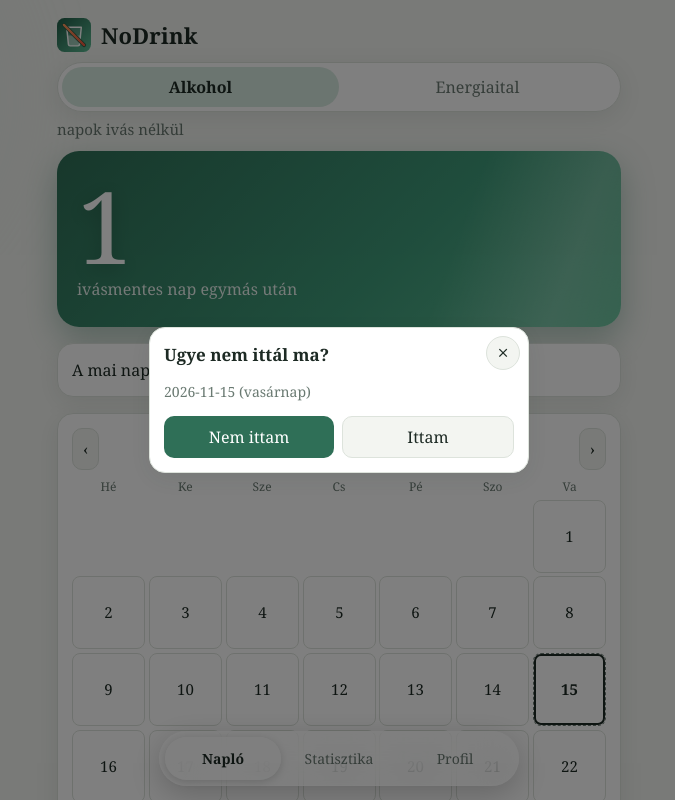
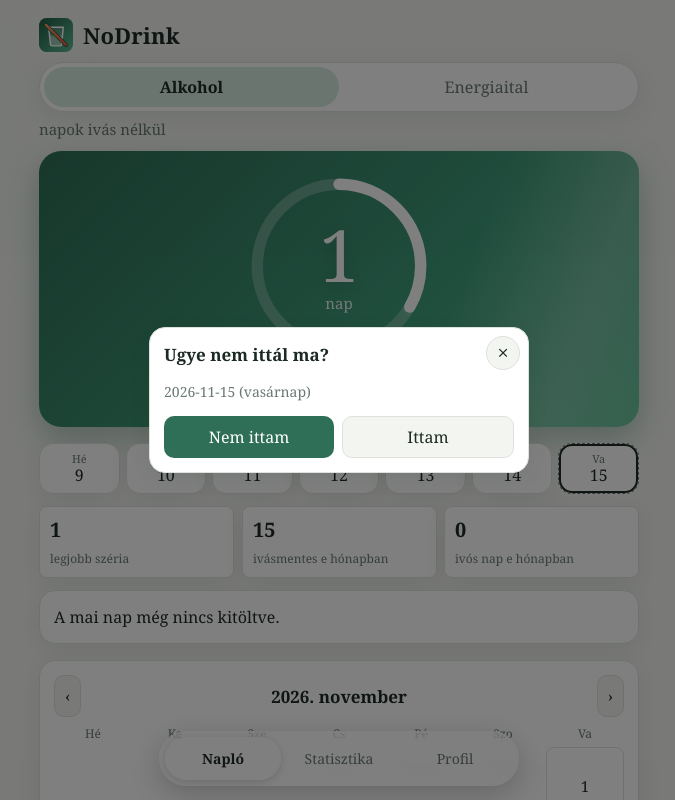
Before and after one commit to TottosZoltan/NoDrink, a plain HTML site: page index.html in a window 1280 px wide. Shown: the top 800 px of the page, without its empty margins (301-976 px from the left). Drawn offline with Linux system fonts and the light colour scheme.

Commit message:
Add files via upload

```diff
--- a/index.html
+++ b/index.html
@@ -2,7 +2,7 @@
 <html lang="hu">
 <head>
 <meta charset="utf-8">
-<meta name="viewport" content="width=device-width, initial-scale=1, viewport-fit=cover">
+<meta name="viewport" content="width=device-width, initial-scale=1, maximum-scale=1, user-scalable=no, viewport-fit=cover">
 <title>NoDrink</title>
 <meta name="application-name" content="NoDrink">
 <meta name="apple-mobile-web-app-title" content="NoDrink">
@@ -158,11 +158,35 @@ body[data-m=ene]{--ok:#3a6fb0;--okbg:#d9e6f6;--hg:linear-gradient(135deg,#2f5f9f
 @keyframes shake{25%{transform:translateX(-10px)}75%{transform:translateX(10px)}}
 .keys{display:grid;grid-template-columns:repeat(3,1fr);gap:10px}
 .keys button{width:100%;padding:14px 0;font-size:20px}
+html,body{height:100%}
+body{position:fixed;inset:0;width:100%;margin:0;padding:0;max-width:none;overflow:hidden;overscroll-behavior:none;-webkit-text-size-adjust:100%}
+*{touch-action:pan-x pan-y;-webkit-tap-highlight-color:transparent}
+#app{position:absolute;inset:0;overflow-y:auto;overflow-x:hidden;-webkit-overflow-scrolling:touch;overscroll-behavior:none;padding:calc(18px + env(safe-area-inset-top,0px)) 18px calc(120px + env(safe-area-inset-bottom,0px))}
+.wrap{max-width:600px;margin:0 auto}
+.dock,.dock *{touch-action:none}
+.dock{user-select:none;-webkit-user-select:none;-webkit-touch-callout:none}
+.hero{text-align:center;padding:20px 16px 14px}
+.ringw{position:relative;width:190px;height:190px;margin:0 auto 6px}
+.ring{width:100%;height:100%;transform:rotate(-90deg)}
+.rb{fill:none;stroke:rgba(255,255,255,.25);stroke-width:12}
+.rf{fill:none;stroke:#fff;stroke-width:12;stroke-linecap:round;stroke-dasharray:540.35;stroke-dashoffset:540.35;transition:stroke-dashoffset 1.2s cubic-bezier(.2,.8,.2,1)}
+.rc{position:absolute;inset:0;display:flex;flex-direction:column;align-items:center;justify-content:center}
+.hero .big,.hero .big.zero{font-size:72px}
+.rc .sub{margin:0;font-size:15px}
+.week{display:flex;gap:6px;margin-bottom:12px}
+.week button{flex:1;display:flex;flex-direction:column;align-items:center;padding:8px 0;border-radius:14px;background:var(--card);border:1px solid var(--line);font-size:16px;line-height:1.25;box-shadow:var(--sh)}
+.week small{font-size:11px;color:var(--mute)}
+.week .ok{background:var(--okbg);border-color:var(--ok)}
+.week .bad{background:var(--badbg);border-color:var(--bad)}
+.week .todo{border-style:dashed;border-color:var(--mute)}
+.week .today{box-shadow:0 0 0 2px var(--ink) inset}
+#chips div{box-shadow:var(--sh);background:var(--card);border:1px solid var(--line)}
 </style>
 </head>
 <body>
 <div class="bg"><i></i><i></i></div>
 <div class="toast" id="toast" role="status"></div>
+<main id="app"><div class="wrap">
 <div class="brand">
   <svg viewBox="0 0 512 512" width="34" height="34" aria-hidden="true"><defs><linearGradient id="lg" x1="0" y1="0" x2="1" y2="1"><stop offset="0" stop-color="#1f5a45"/><stop offset="1" stop-color="#5fbf97"/></linearGradient><linearGradient id="ls" x1="0" y1="0" x2="1" y2="1"><stop offset="0" stop-color="#ff9a5c"/><stop offset="1" stop-color="#ef5a3c"/></linearGradient></defs><rect width="512" height="512" rx="112" fill="url(#lg)"/><path d="M158 262H354L338 398Q336 416 318 416H194Q176 416 174 398Z" fill="#fff" opacity=".4"/><path d="M146 140H366L340 398Q338 420 316 420H196Q174 420 172 398Z" fill="#fff" fill-opacity=".12" stroke="#fff" stroke-width="22" stroke-linejoin="round"/><line x1="104" y1="104" x2="408" y2="408" stroke="#1f5a45" stroke-width="58" stroke-linecap="round"/><line x1="104" y1="104" x2="408" y2="408" stroke="url(#ls)" stroke-width="36" stroke-linecap="round"/></svg>
   <b>NoDrink</b>
@@ -173,10 +197,13 @@ body[data-m=ene]{--ok:#3a6fb0;--okbg:#d9e6f6;--hg:linear-gradient(135deg,#2f5f9f
 <!-- NAPLÓ -->
 <section id="p-home">
   <div class="hero" id="hero">
-    <div class="big" id="big">0</div>
-    <p class="sub" id="sub"></p>
+    <div class="ringw"><svg viewBox="0 0 200 200" class="ring" aria-hidden="true"><circle class="rb" cx="100" cy="100" r="86"/><circle class="rf" id="rf" cx="100" cy="100" r="86"/></svg>
+      <div class="rc"><div class="big" id="big">0</div><p class="sub" id="sub">nap</p></div></div>
+    <p class="mute" id="since" style="margin:0 0 4px"></p>
     <div id="goal"></div>
   </div>
+  <div class="week" id="week"></div>
+  <div class="grid" id="chips"></div>
   <div class="card" id="warn"></div>
   <div class="card">
     <div class="nav">
@@ -198,6 +225,8 @@ body[data-m=ene]{--ok:#3a6fb0;--okbg:#d9e6f6;--hg:linear-gradient(135deg,#2f5f9f
             <select id="unit"><option value="">Válassz…</option><option value="shot">Shot (4 cl)</option><option value="pohar">Pohár (500 ml)</option></select></div>
           <div><label for="qty">Mennyi? (darab)</label><input id="qty" type="text" inputmode="decimal" placeholder="pl. 3 vagy 200" autocomplete="off"></div>
         </div>
+        <label for="dcost">Mennyibe került? (Ft)</label>
+        <input id="dcost" type="text" inputmode="numeric" placeholder="pl. 1800" autocomplete="off">
         <label for="why">Miért?</label>
         <select id="why"></select>
         <input id="whyo" class="hidden" placeholder="Saját ok beírása" style="margin-top:8px" autocomplete="off">
@@ -254,6 +283,7 @@ body[data-m=ene]{--ok:#3a6fb0;--okbg:#d9e6f6;--hg:linear-gradient(135deg,#2f5f9f
   </div>
 </section>
 
+</div></main>
 <nav class="dock" aria-label="Fő navigáció">
   <div class="dock-in">
     <span class="ind" id="ind"></span>
@@ -388,9 +418,9 @@ function openPanel(d){
   $("what").value=e.what||"";
   $("unit").value=e.unit||"";
   $("qty").value=e.qty?String(e.qty).replace(".",","):"";
-  $("note").value=e.note||"";$("crave").value=typeof e.crave==="number"?String(e.crave):"";
+  $("note").value=e.note||"";$("crave").value=typeof e.crave==="number"?String(e.crave):"";$("dcost").value=e.cost?String(e.cost):"";
   setWhy(e.why||"");
-  ["what","unit","qty","why","whyo","note","crave","bn","bi","save","clear"].forEach(k=>$(k).disabled=!ed);
+  ["what","unit","qty","why","whyo","note","crave","dcost","bn","bi","save","clear"].forEach(k=>$(k).disabled=!ed);
   if(!ed)$("ptitle").textContent+=" – csak megtekintés";
   if(e.s==="i"&&!e.unit&&e.amount)$("ptitle").textContent+=" · korábbi mennyiség: "+e.amount;
   syncSeg();renderCal();
@@ -413,7 +443,7 @@ $("save").onclick=()=>{
     if(!$("what").value.trim()||!$("unit").value){alert("Add meg, mit ittál, és válaszd ki a mértékegységet.");return}
     if(!(q>0)||q>1000){alert("A mennyiség 0-nál nagyobb, legfeljebb 1000 lehet (pl. 3 vagy 2,5).");return}
     e.what=$("what").value.trim();e.unit=$("unit").value;e.qty=q;
-    const w=getWhy();if(w)e.why=w;
+    const w=getWhy();if(w)e.why=w;const cst=parseInt($("dcost").value.replace(/\D/g,""),10);if(cst>0)e.cost=cst;
   }
   if($("note").value.trim())e.note=$("note").value.trim();
   if($("crave").value!=="")e.crave=parseInt($("crave").value,10);
@@ -432,8 +462,8 @@ function renderTop(){
   $("h1").textContent=(store.name?store.name+" – ":"")+C().title;
   countTo($("big"),s);
   $("big").classList.toggle("zero",s===0);$("hero").classList.toggle("zero",s===0);
-  $("sub").textContent=s===0?"Ma ittál. Holnap új nap, új széria.":("ivásmentes nap egymás után"+(ld?" (utolsó ivás: "+ld+")":""));
-  $("goal").innerHTML=g?`<div class="mute">Cél: ${Math.min(s,g)} / ${g} nap</div><div class="prog"><div style="width:${Math.min(100,s/g*100)}%"></div></div>`:"";
+  $("sub").textContent="nap";$("since").textContent=s===0?"Ma ittál. Holnap új nap, új széria.":(ld?"Utolsó "+(store.mode==="alc"?"ivás":"energiaital")+": "+ld:"Szép munka!");
+  const tg=g||MS.find(m=>m>s)||MS[MS.length-1];$("rf").style.strokeDashoffset=540.35*(1-Math.min(1,s/tg));$("goal").innerHTML=`<div class="mute">${g?"Cél":"Következő jelvény"}: ${Math.min(s,tg)} / ${tg} nap</div>`;
   let miss=0;
   for(let d=monthStart()>data.start?monthStart():data.start;d<t;d=addD(d,1))if(!data.days[d])miss++;
   const w=$("warn");
@@ -442,7 +472,7 @@ function renderTop(){
     w.innerHTML=(!te?"A mai nap még nincs kitöltve. ":"")+(miss?`Az idei hónapban ${miss} korábbi nap nincs kitöltve (szaggatott keret a naptárban).`:"");
   }else w.classList.add("hidden");
   if(data.profile.cost)$("goal").innerHTML+=`<div class="mute">Megspórolt: ${(soberDays()*data.profile.cost).toLocaleString("hu-HU")} Ft</div>`;
-  celebrate();
+  renderWeek();renderChips();celebrate();
 }
 
 /* Statisztika */
@@ -485,6 +515,14 @@ function renderStats(){
   const wk=[],mon=addD(t,-((parse(t).getDay()+6)%7));
   for(let i=11;i>=0;i--){const ws=addD(mon,-7*i);let c=0,n=0;for(let k=0;k<7;k++){const d=addD(ws,k);if(d>t||d<firstDay())continue;n++;if(!(data.days[d]&&data.days[d].s==="i"))c++}wk.push([ws,c,n])}
   const chart=`<svg viewBox="0 0 300 110" width="100%" role="img" aria-label="Heti ivásmentes napok">`+wk.map((w,i)=>{const h=w[2]?w[1]/7*80:0;return `<rect class="cb" style="animation-delay:${i*40}ms" x="${i*25+4}" y="${90-h}" width="17" height="${Math.max(h,2)}" rx="4" fill="var(--ok)"/><text x="${i*25+12.5}" y="104" font-size="8" text-anchor="middle" fill="var(--mute)">${w[0].slice(5)}</text>`}).join("")+`</svg>`;
+  const cur=t.slice(0,7),pk=addD(cur+"-01",-1).slice(0,7);let rk=pk;
+  if(cmpMode==="drink"){const ks=[...new Set(Object.keys(data.days).filter(d=>data.days[d].s==="i").map(d=>d.slice(0,7)))].filter(k=>k<cur).sort();rk=ks.length?ks[ks.length-1]:null}
+  const A=monthStat(cur),B=rk?monthStat(rk):null,dif=B?B.sp-A.sp:0;
+  let allSp=0;for(const d in data.days)allSp+=data.days[d].cost||0;
+  const cmpH=`<h2 style="margin-top:14px">Költés-összehasonlítás</h2>
+  <select id="cmp"><option value="prev" ${cmpMode==="prev"?"selected":""}>Előző hónaphoz képest</option><option value="drink" ${cmpMode==="drink"?"selected":""}>Utolsó ivós hónaphoz képest</option></select>
+  ${B&&B.n?`<div class="grid" style="margin-top:10px"><div><b>${ft(A.sp)}</b><span>${cur} (eddig)</span></div><div><b>${ft(B.sp)}</b><span>${rk}</span></div><div><b style="color:${dif>=0?"var(--ok)":"var(--bad)"}">${dif<0?"-":""}${ft(Math.abs(dif))}</b><span>${dif>=0?"megspórolt":"többletköltés"}${B.sp?" ("+Math.round(Math.abs(dif)/B.sp*100)+"%)":""}</span></div></div>`:'<p class="mute">Még nincs korábbi ivós hónap az összehasonlításhoz.</p>'}
+  <p class="mute">A költés a napokhoz megadott összegekből számolódik. Összes rögzített költés: ${ft(allSp)}</p>`;
   $("stats").innerHTML=`
   <div class="grid" style="margin-top:12px">
     <div><b>${streak()}</b><span>jelenlegi széria</span></div>
@@ -505,6 +543,7 @@ function renderStats(){
   </div>
   <h2>Késztetés (0–10)</h2>
   <div class="grid"><div><b>${av([crI[0]+crN[0],crI[1]+crN[1]])}</b><span>átlag</span></div><div><b>${av(crI)}</b><span>ivós napokon</span></div><div><b>${av(crN)}</b><span>ivásmentes napokon</span></div></div>
+  ${cmpH}
   <h2 style="margin-top:14px">Heti ivásmentes napok</h2>${chart}
   <h2 style="margin-top:14px">Jelvények</h2><div class="badges">${MS.map(m=>`<div class="badge ${best>=m?"on":""}"><b>${m}</b><span>nap</span></div>`).join("")}</div>
   <h2 style="margin-top:14px">Ivós napok a hét napjain</h2>${wdBars}
@@ -548,9 +587,28 @@ function showTab(t){
   if(t==="home")renderCal(true);
   if(t==="stats")renderStats();
   if(t==="prof")renderProf();
-  window.scrollTo(0,0);
+  $("app").scrollTo(0,0);
 }
 document.querySelectorAll(".dock button").forEach(b=>b.onclick=()=>showTab(b.dataset.t));
+
+/* HUD + költség segédek */
+let cmpMode="prev";
+const ft=v=>Math.round(v).toLocaleString("hu-HU")+" Ft";
+function monthStat(k){let sp=0,n=0;for(const d in data.days){if(d.slice(0,7)===k&&data.days[d].s==="i"){n++;sp+=data.days[d].cost||0}}return{sp,n}}
+function renderWeek(){
+  const t=todayS();let h="";
+  for(let i=6;i>=0;i--){const d=addD(t,-i),e=data.days[d],c=e?(e.s==="i"?"bad":"ok"):(d>=data.start?"todo":"");
+    h+=`<button class="${c}${d===t?" today":""}" data-d="${d}"><small>${WD[(parse(d).getDay()+6)%7]}</small>${parseInt(d.slice(8),10)}</button>`}
+  $("week").innerHTML=h;
+}
+$("week").onclick=e=>{const b=e.target.closest("button");if(!b)return;const d=b.dataset.d;view={y:+d.slice(0,4),m:+d.slice(5,7)-1};openPanel(d);$("panel").scrollIntoView({behavior:"smooth",block:"center"})};
+function renderChips(){
+  const t=todayS(),cur=t.slice(0,7),ms=monthStat(cur);let sd=0;
+  for(let d=cur+"-01";d<=t;d=addD(d,1))if(!(data.days[d]&&data.days[d].s==="i"))sd++;
+  $("chips").innerHTML=`<div><b>${Math.max(0,...streaks())}</b><span>legjobb széria</span></div><div><b>${sd}</b><span>ivásmentes e hónapban</span></div><div><b>${ms.sp?ft(ms.sp):ms.n}</b><span>${ms.sp?"költés e hónapban":"ivós nap e hónapban"}</span></div>`;
+}
+$("stats").onchange=e=>{if(e.target.id==="cmp"){cmpMode=e.target.value;renderStats()}};
+["gesturestart","gesturechange","gestureend"].forEach(v=>document.addEventListener(v,e=>e.preventDefault()));
 
 /* Társ-váltó */
 function setMode(m,silent){
```
